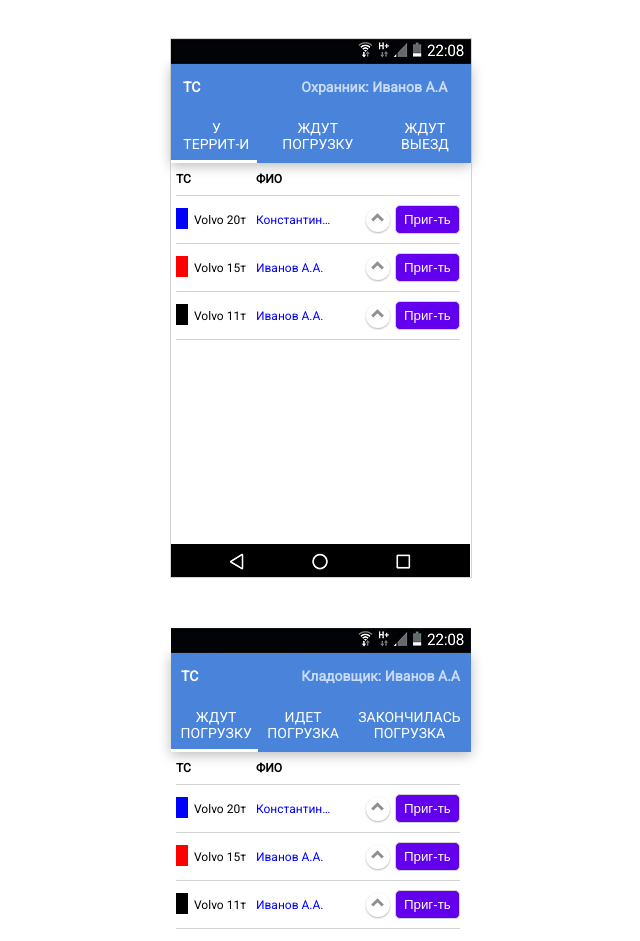
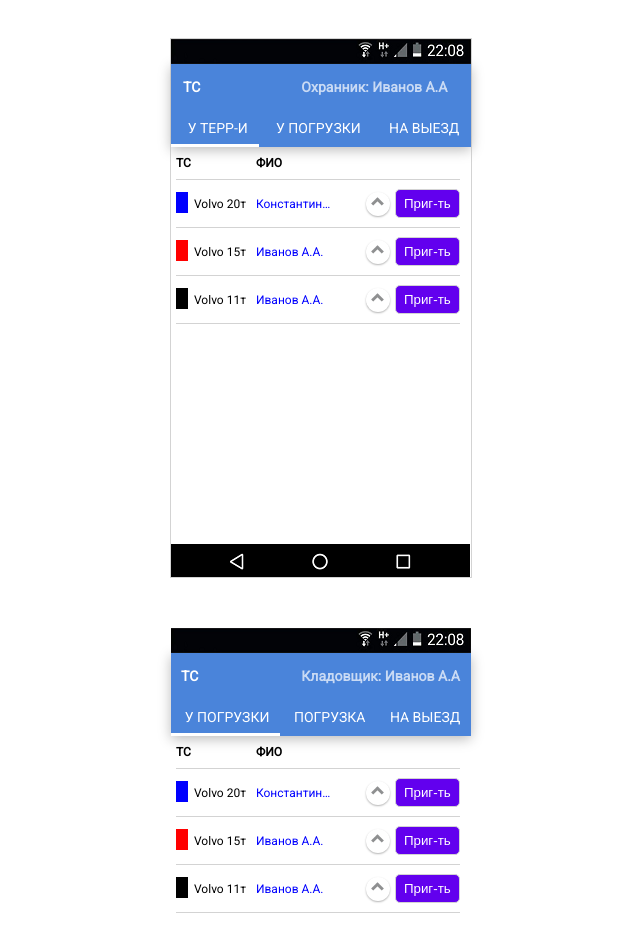
Before and after one commit to olegall/tms-mobile-ui, a plain HTML site: page index.html in a window 1280 px wide. Shown: the part 1780-2721 px from the top of the page, without its empty margins (319-959 px from the left). Drawn offline with nearby package versions, Linux system fonts and the light colour scheme.

Commit message:
Изменил надписи на кнопках. Подчеркнул, что у охранника и кладовщика 2 общие вкладки

```diff
--- a/index.html
+++ b/index.html
@@ -150,9 +150,9 @@
 					<h3>ТС</h3>
 					<h3>Охранник: Иванов А.А</h3>
 					<div class="menu-nav">
-						<span class="menu-territory"><a href ="#" onclick="return false">У террит-и</a></span>
-						<span class="menu-loading"><a href ="#" onclick="return false">Ждут погрузку</a></span>
-						<span class="menu-departure"><a href ="#" onclick="return false">Ждут выезд</a></span>
+						<span class="menu-territory"><a href ="#" onclick="return false">У терр-и</a></span>
+						<span class="menu-loading"><a href ="#" onclick="return false">У погрузки</a></span>
+						<span class="menu-departure"><a href ="#" onclick="return false">На выезд</a></span>
 					</div>
 				</div>
 				<div class="info-security">
@@ -216,9 +216,9 @@
 					<h3>ТС</h3>
 					<h3>Кладовщик: Иванов А.А</h3>
 					<div class="menu-nav">
-						<span class="menu-wait-loading"><a href ="#" onclick="return false">Ждут погрузку</a></span>
-						<span class="menu-sk-loading"><a href ="#" onclick="return false">Идет погрузка</a></span>
-						<span class="menu-finished-loading"><a href ="#" onclick="return false">Закончилась погрузка</a></span>
+						<span class="menu-wait-loading"><a href ="#" onclick="return false">У погрузки</a></span>
+						<span class="menu-sk-loading"><a href ="#" onclick="return false">Погрузка</a></span>
+						<span class="menu-finished-loading"><a href ="#" onclick="return false">На выезд</a></span>
 					</div>
 				</div>
 				<div class="info-storekeeper">
```
